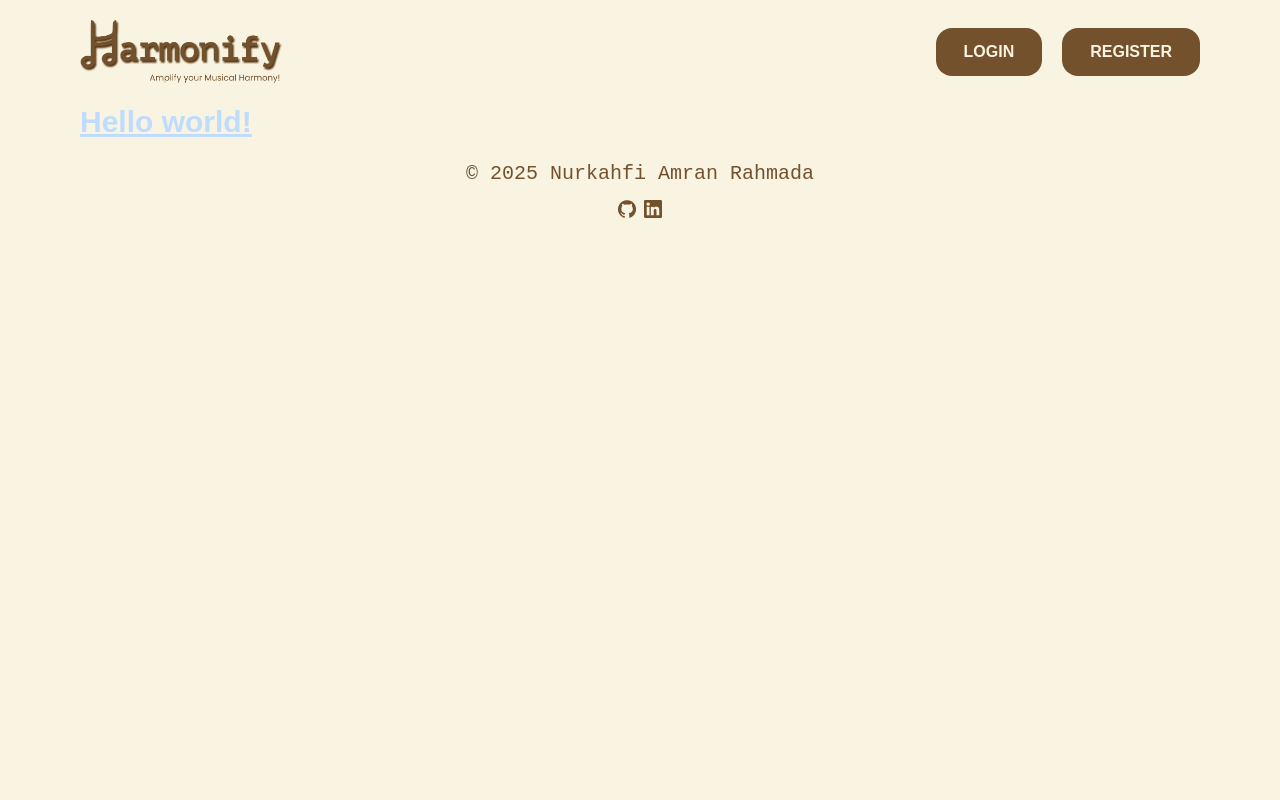
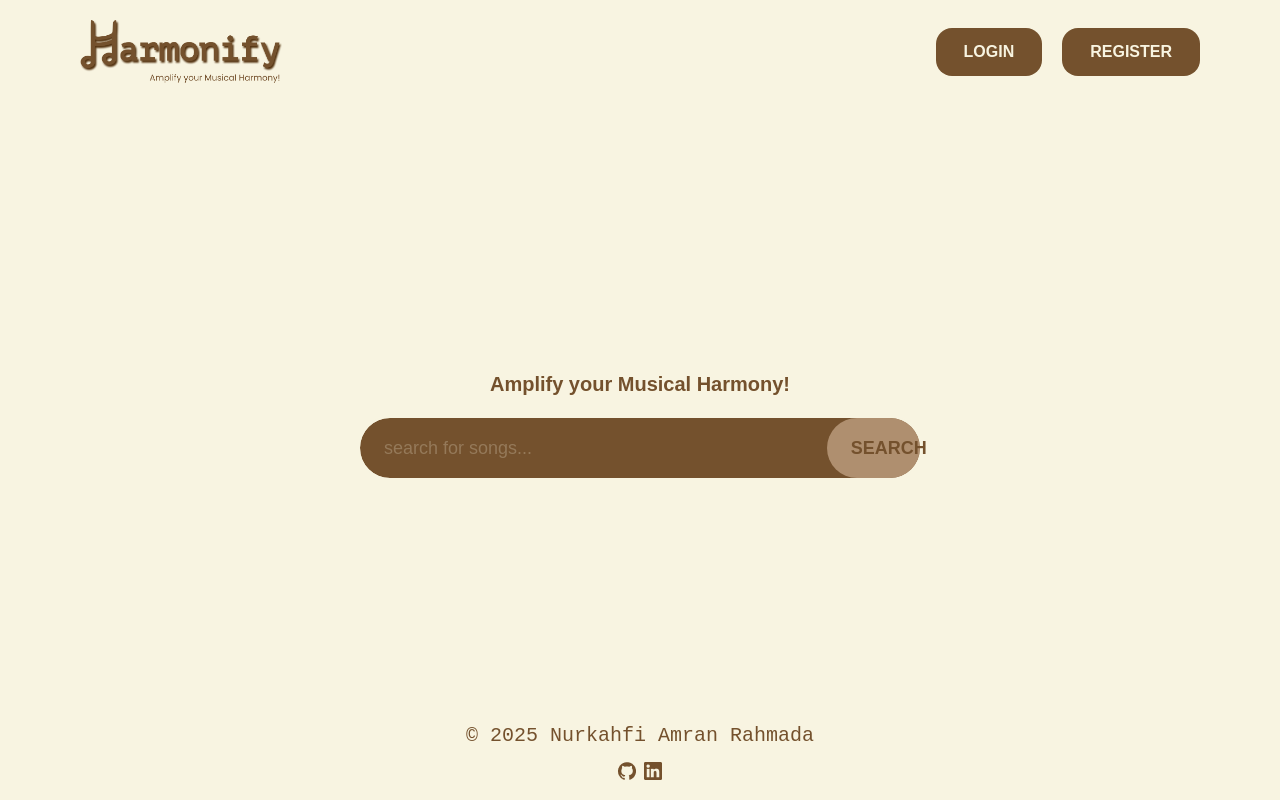
Before and after one commit to nrkahfirhmd/harmonify, a React (Create React App) app in the folder app/harmonify/: page / in a window 1280 px wide. Built offline with nearby package versions, Linux system fonts and the light colour scheme.

Commit message:
main page done

```diff
--- a/app/harmonify/src/App.js
+++ /dev/null
@@ -1,11 +0,0 @@
-import logo from './logo.svg';
-
-function App() {
-  return (
-    <h1 className="text-3xl font-bold underline text-blue-200 ">
-      Hello world!
-    </h1>
-  );
-}
-
-export default App;
--- /dev/null
+++ b/app/harmonify/src/Main.jsx
@@ -0,0 +1,17 @@
+import logo from './logo.svg';
+
+function Main() {
+  return (
+    <div className="min-h-[75vh] flex justify-center items-center flex-col gap-5 w-full">
+      <div className='text-md md:text-xl font-bold'>
+        Amplify your Musical Harmony!
+      </div>
+      <div className='flex w-full md:w-1/2 relative md:flex-row flex-col gap-3 justify-center items-center'>
+        <input type="text" placeholder='search for songs...' className='w-full bg-[#74512D] text-sm px-4 py-3 md:px-6 md:py-4 rounded-[20em] md:text-lg text-[#F8F4E1] placeholder:text-[#F8F4E1]/25 outline outline-2 focus:outline-[#AF8F6F]' />
+        <button className='w-1/3 md:w-1/6 bg-[#AF8F6F] px-2 py-2 text-sm md:px-6 md:py-4 rounded-[20em] md:text-lg font-bold md:absolute right-0 top-0'>SEARCH</button>
+      </div>
+    </div>
+  );
+}
+
+export default Main;
--- a/app/harmonify/src/components/Footer.jsx
+++ b/app/harmonify/src/components/Footer.jsx
@@ -1,6 +1,6 @@
 function Footer() {
   return (
-    <div className="flex justify-center items-center py-3 md:py-5 flex-col gap-3">
+    <div className="fixed bottom-0 w-full bg-[#F8F4E1] left-0 flex justify-center items-center py-3 md:py-5 flex-col gap-3">
       <p className="highlight text-base md:text-xl">
         &copy; 2025 Nurkahfi Amran Rahmada
       </p>
--- a/app/harmonify/src/index.js
+++ b/app/harmonify/src/index.js
@@ -1,7 +1,7 @@
 import React from 'react';
 import ReactDOM from 'react-dom/client';
 import './index.css';
-import App from './App';
+import Main from './Main';
 import reportWebVitals from './reportWebVitals';
 import Header from './components/Header';
 import Footer from './components/Footer';
@@ -9,9 +9,9 @@ import Footer from './components/Footer';
 const root = ReactDOM.createRoot(document.getElementById('root'));
 root.render(
   <React.StrictMode>
-    <div className="px-5 md:px-20 bg-[#F8F4E1] w-full h-[100vh]">
+    <div className="px-5 md:px-20 bg-[#F8F4E1] w-full min-h-screen flex flex-col gap-5">
       <Header />
-      <App />
+      <Main />
       <Footer />
     </div>
   </React.StrictMode>
```
